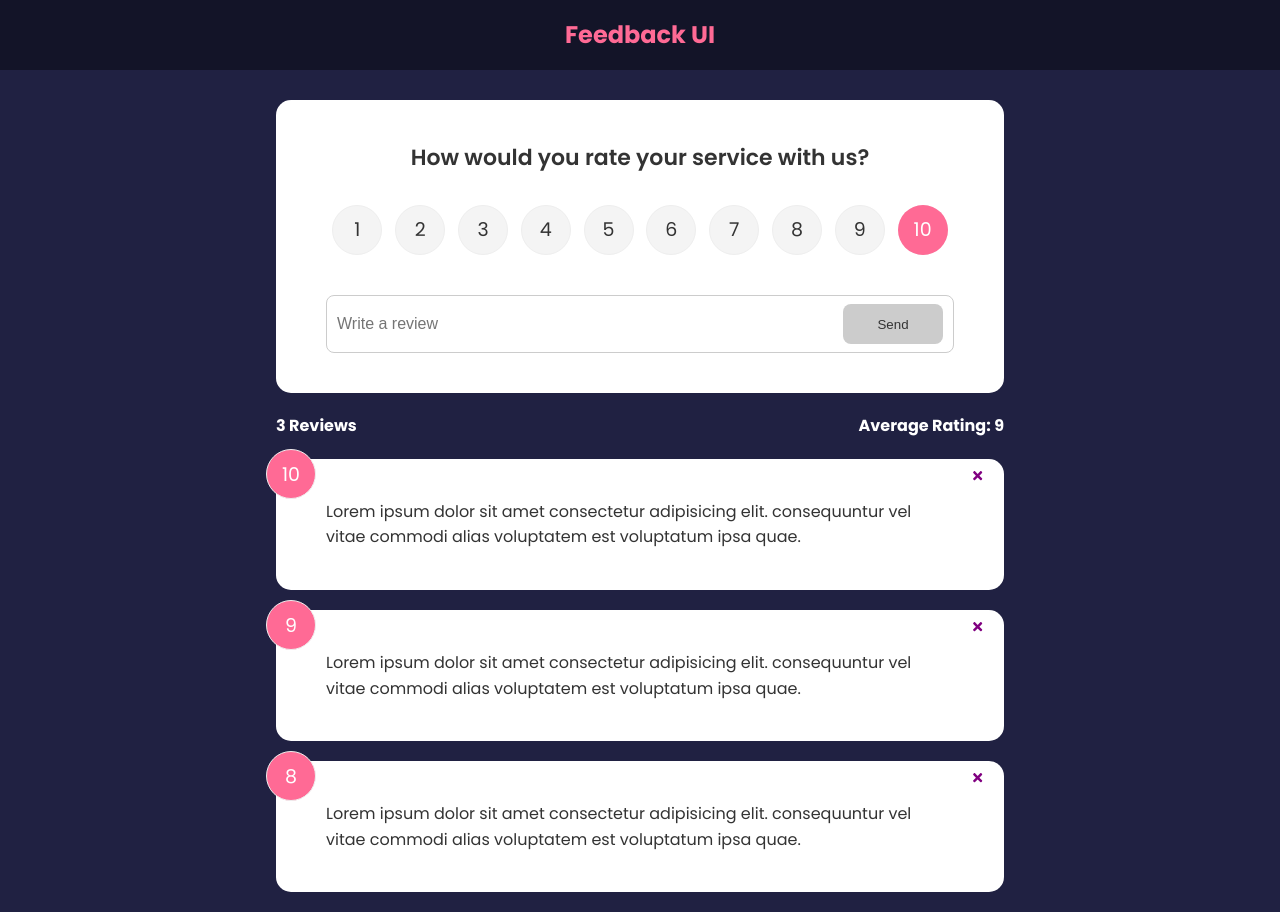
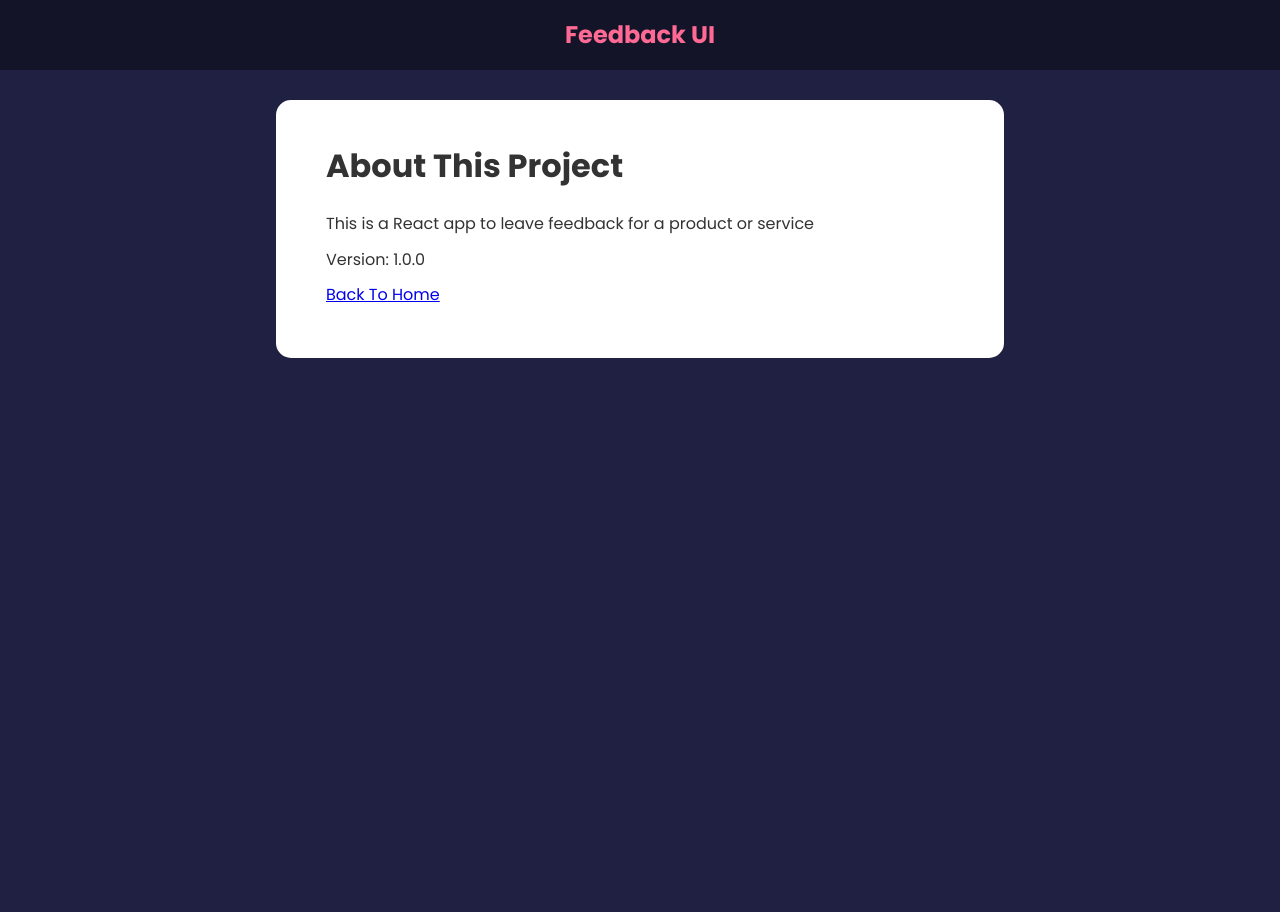
Before and after one commit to ScKoDEV/feedback-app, a React (Create React App) app: page /about in a window 1280 px wide. After the commit the page ends 800 px from the top, so only its background shows below. Built offline with nearby package versions, Linux system fonts and the light colour scheme.

Commit message:
added react router and also finished the feedback submit form

```diff
--- a/package.json
+++ b/package.json
@@ -6,10 +6,13 @@
     "@testing-library/jest-dom": "^5.17.0",
     "@testing-library/react": "^13.4.0",
     "@testing-library/user-event": "^13.5.0",
+    "framer-motion": "^4.1.17",
     "react": "^18.2.0",
     "react-dom": "^18.2.0",
     "react-icons": "^4.11.0",
+    "react-router-dom": "^6.16.0",
     "react-scripts": "5.0.1",
+    "uuid": "^9.0.1",
     "web-vitals": "^2.1.4"
   },
   "scripts": {
--- a/src/App.js
+++ b/src/App.js
@@ -1,11 +1,20 @@
 import Header from "./components/Header";
+import {BrowserRouter as Router, Route, Routes} from 'react-router-dom'
+import { v4 as uuidv4 } from 'uuid';
 import FeedbackList from "./components/FeedbackList";
 import { useState } from "react";
 import FeedbackData from "./data/FeedbackData";
 import FeedbackStats from "./components/FeedbackStats";
 import FeedbackForm from "./components/FeedbackForm";
+import AboutPage from "./pages/AboutPage";
 
 function App(){
+
+    const addFeedback = (newFeedback) => {
+        newFeedback.id = uuidv4()
+        setFeedback([newFeedback, ...feedback])
+    }
+
     const deleteFeedback = (id) => {
         if(window.confirm('Are you sure you ant to delete?')){
             setFeedback(feedback.filter((item) => item.id !== id))
@@ -15,14 +24,22 @@
     const [feedback, setFeedback] = useState(FeedbackData)
 
     return ( //JSX needs 1 element to be returned so we need to wrap in div or an fragment <> if multiple elements
-        <>
+        <Router>
         <Header />
         <div className='container'>
-            <FeedbackForm />
-            <FeedbackStats feedback={feedback} />
-             <FeedbackList feedback={feedback} handleDelete={deleteFeedback}/>
+            <Routes>
+            <Route exact path='/' element={
+                <>
+                <FeedbackForm handleAdd={addFeedback}/>
+                <FeedbackStats feedback={feedback} />
+                <FeedbackList feedback={feedback} handleDelete={deleteFeedback}/>
+                </>
+            }>
+             </Route>
+             <Route path='/about' element={<AboutPage/>} />
+             </Routes>
         </div>
-        </>
+        </Router>
     )
 };
 
--- a/src/components/FeedbackForm.jsx
+++ b/src/components/FeedbackForm.jsx
@@ -4,7 +4,7 @@
 import Button from './shared/Button'
 import RatingSelect from './RatingSelect'
 
-function FeedbackForm() {
+function FeedbackForm({handleAdd}) {
     const [text, setText] = useState('')
     const [btnDisabled, setBtnDisabled] = useState(true)
     const [message, setMessage] = useState('')
@@ -24,9 +24,23 @@
         setText(e.target.value)
     }
 
+const handleSubmit = (e) => {
+    e.preventDefault()
+    if(text.trim().length > 10) {
+        const newFeedback = {
+            text, //shorthand for text: text,
+            rating
+        }
+
+        handleAdd(newFeedback)
+
+        setText('')
+    }
+}
+
   return (
     <Card>
-        <form>
+        <form onSubmit={handleSubmit}>
             <h2>How would you rate your service with us?</h2>
             <RatingSelect select={(rating) => setRating(rating)} />
             <div className="input-group">
--- a/src/components/FeedbackList.jsx
+++ b/src/components/FeedbackList.jsx
@@ -1,4 +1,5 @@
 import React from 'react'
+import {motion, AnimatePresence} from 'framer-motion'
 import FeedbackItem from './FeedbackItem'
 import PropTypes from 'prop-types'
 
@@ -7,13 +8,32 @@
         return <p>No Feedback yet!</p>
     }
 
-  return (
+    return (
+        <div className="feedback-list">
+            <AnimatePresence>
+            {feedback.map((item) => (
+                <motion.div
+                    key={item.id}
+                    initial={{opacity: 0}}
+                    animate={{opacity: 1}}
+                    exit={{opacity: 0}}
+                    >
+                     <FeedbackItem key={item.id} item={item} handleDelete={handleDelete}/>
+               </motion.div>
+            ))}
+            </AnimatePresence>
+        </div>
+      )
+
+
+
+/*   return (
     <div className="feedback-list">
         {feedback.map((item) => (
            <FeedbackItem key={item.id} item={item} handleDelete={handleDelete}/>
         ))}
     </div>
-  )
+  ) */
 }
 
 FeedbackList.propTypes = {
--- /dev/null
+++ b/src/pages/AboutPage.jsx
@@ -0,0 +1,19 @@
+import React from 'react'
+import Card from '../components/shared/Card'
+
+function AboutPage() {
+  return (
+    <Card>
+      <div className="about">
+        <h1>About This Project</h1>
+        <p>This is a React app to leave feedback for a product or service</p>
+        <p>Version: 1.0.0</p>
+        <p>
+            <a href='/'>Back To Home</a>
+        </p>
+      </div>
+    </Card>
+  )
+}
+
+export default AboutPage
```
Also changed, not shown: 1 other file (tests, documents, lock files or other folders).
